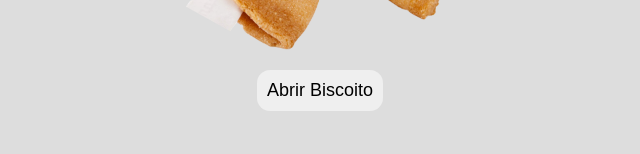
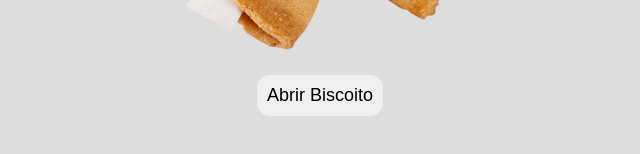
Before and after one commit to ThalysonOliveira/Biscoito-Da-Sorte, a React (Create React App) app: page / in a window 1280 px wide. Shown: the part 280-434 px from the top of the page, without its empty margins (320-960 px from the left). Built offline with nearby package versions, Linux system fonts and the light colour scheme.

Commit message:
Alterado o margin-top do button

```diff
--- a/src/styles/estiloBiscoito.css
+++ b/src/styles/estiloBiscoito.css
@@ -19,6 +19,7 @@
 }
 
 button{
+    margin-top: 5px;
     font-size: 18px;
     border: none;
     border-radius: 13px;
```
